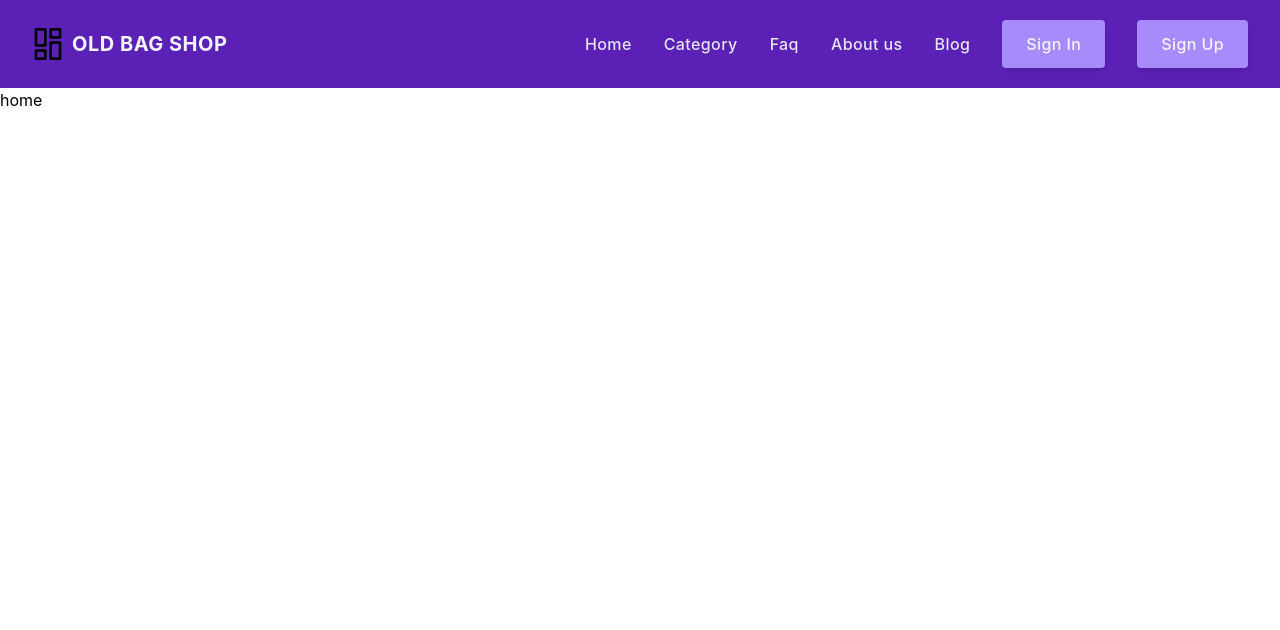
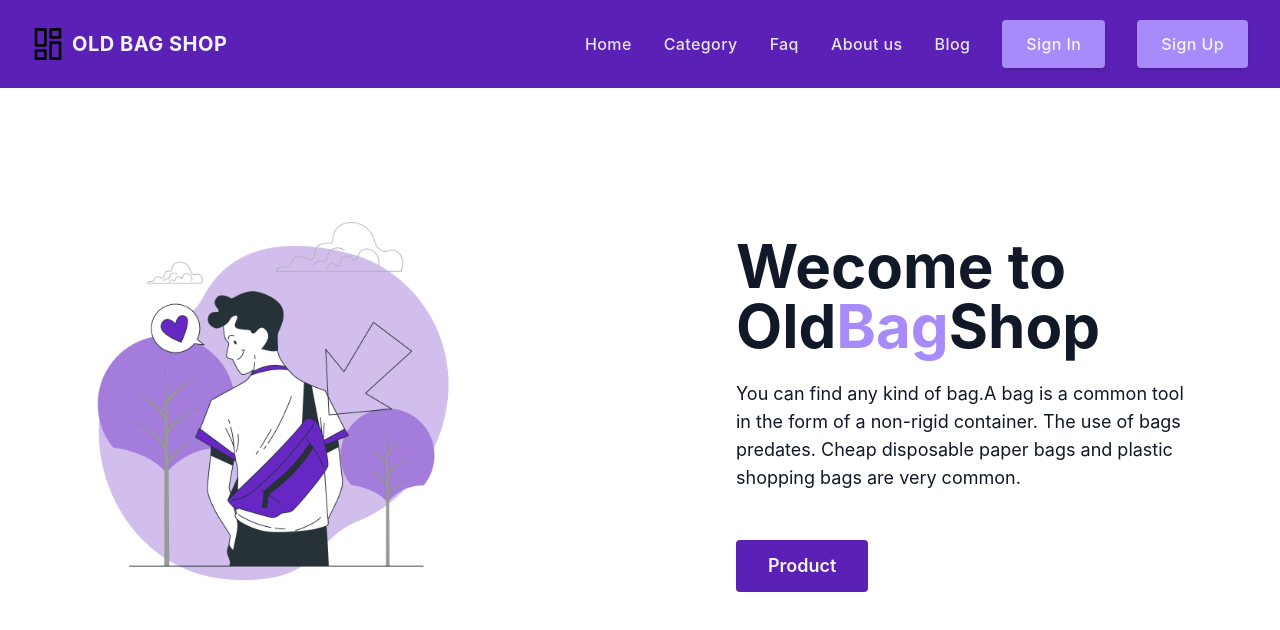
Before and after one commit to smtariqulislam/resale-bags-client, a React (Create React App) app: page / in a window 1280 px wide. Shown: the top 630 px of the page. Built offline with nearby package versions, Linux system fonts and the light colour scheme; no server answers.

Commit message:
home page half implement

```diff
--- /dev/null
+++ b/src/Dashboard/Dashboard.js
@@ -0,0 +1,12 @@
+import React from 'react';
+
+const Dashboard = () => {
+    return (
+      <div>
+       comming soon...
+
+      </div>
+    );
+};
+
+export default Dashboard;
--- /dev/null
+++ b/src/Layout/DashboardLayout.js
@@ -0,0 +1,15 @@
+import React from 'react';
+import { Outlet } from 'react-router-dom';
+import Header from '../Pages/Header/Header';
+
+const DashboardLayout = () => {
+    return (
+        <div>
+            <Header></Header>
+            <Outlet></Outlet>
+
+        </div>
+    );
+};
+
+export default DashboardLayout;
--- /dev/null
+++ b/src/Pages/Catorgory.js
@@ -0,0 +1,24 @@
+import React, { useEffect, useState } from 'react';
+
+
+const Catorgory = () => {
+    const [catorgory,setCatorgory] =useState([])
+
+    useEffect(()=>{
+        fetch('data.json').then(res=>res.json()).then(data=>{
+            console.log(data);
+            setCatorgory(data);
+        })
+    },[])
+
+
+    return (
+        <div>
+
+            <h1> data= {catorgory.length}</h1>
+
+        </div>
+    );
+};
+
+export default Catorgory;
--- a/src/Pages/Header/Header.js
+++ b/src/Pages/Header/Header.js
@@ -19,7 +19,10 @@ const Header = () => {
 
     return (
       <div>
-        <div className="px-4 py-5 bg-violet-800 md:max-w-full  md:px-24 lg:px-8">
+        <div
+
+          className="px-4 py-5 bg-violet-800 mx-auto sm:max-w-xl md:max-w-full lg:max-w-screen-xl md:px-24 lg:px-8 mb-2"
+        >
           <div className="relative flex items-center justify-between">
             <Link
               to="/"
@@ -111,14 +114,12 @@ const Header = () => {
                     </Link>
                   </li>
                   <li>
-
                     <button
                       onClick={handlelogout}
                       classes="inline-flex items-center justify-center bg-black h-12 px-6 font-medium tracking-wide text-gray-100 hover:text-purple-400 transition duration-200 rounded shadow-md bg-deep-purple-accent-400 hover:bg-deep-purple-accent-700 focus:shadow-outline focus:outline-none"
                     >
                       Sign Out
                     </button>
-
                   </li>
                 </>
               ) : (
@@ -278,14 +279,12 @@ const Header = () => {
                               </Link>
                             </li>
                             <li>
-
                               <button
                                 onClick={handlelogout}
                                 classes="inline-flex items-center justify-center bg-black h-12 px-6 font-medium tracking-wide text-gray-100 hover:text-purple-400 transition duration-200 rounded shadow-md bg-deep-purple-accent-400 hover:bg-deep-purple-accent-700 focus:shadow-outline focus:outline-none"
                               >
                                 Sign Out
                               </button>
-
                             </li>
                           </>
                         ) : (
--- a/src/Pages/Home/Home.js
+++ b/src/Pages/Home/Home.js
@@ -1,10 +1,45 @@
 import React from 'react';
+import { Link } from 'react-router-dom';
+
+import logo from '../../assets/Waist bag-bro.png'
 
 const Home = () => {
     return (
-        <div>
-            home
-        </div>
+      <div className="px-4 py-5 bg-white mx-auto sm:max-w-xl md:max-w-full lg:max-w-screen-xl md:px-24 lg:px-8">
+        <section className="text-gray-900">
+          <div className="container flex flex-col justify-center p-6 mx-auto sm:py-12 lg:py-24 lg:flex-row lg:justify-between">
+            <div className="flex items-center justify-center p-6 mt-8 lg:mt-0 h-72 sm:h-80 lg:h-96 xl:h-112 2xl:h-128">
+              <img
+                src={logo}
+                alt=""
+                className="object-contain h-72 sm:h-80 lg:h-96 xl:h-112 2xl:h-128"
+              />
+            </div>
+            <div className="flex flex-col justify-center p-6 text-center rounded-sm lg:max-w-md xl:max-w-lg lg:text-left">
+              <h1 className="text-5xl font-bold leading-none sm:text-6xl">
+                Wecome to Old
+                <span className="text-violet-400">Bag</span>Shop
+              </h1>
+              <p className="mt-6 mb-8 text-lg sm:mb-12">
+                You can find any kind of bag.
+                <br className="hidden md:inline lg:hidden" />
+                A bag is a common
+                tool in the form of a non-rigid container. The use of bags
+                predates. Cheap disposable paper bags and plastic shopping
+                bags are very common.
+              </p>
+              <div className="flex flex-col space-y-4 sm:items-center sm:justify-center sm:flex-row sm:space-y-0 sm:space-x-4 lg:justify-start">
+                <Link
+                  to="/catorgory"
+                  className="px-8 py-3 text-lg font-semibold rounded bg-violet-800 text-gray-100"
+                >
+                  Product
+                </Link>
+              </div>
+            </div>
+          </div>
+        </section>
+      </div>
     );
 };
 
--- a/src/Router/Router.js
+++ b/src/Router/Router.js
@@ -5,6 +5,8 @@ import Blog from "../Pages/Blog";
 import Home from "../Pages/Home/Home";
 import Register from "../Pages/Register/Register";
 import Login from "../Pages/Login/Login"
+import Catorgory from "../Pages/Catorgory";
+import Dashboard from "../Dashboard/Dashboard";
 
 export const router = createBrowserRouter([
   {
@@ -32,6 +34,23 @@ export const router = createBrowserRouter([
         path: "/register",
         element: <Register></Register>,
       },
+      {
+        path: "/catorgory",
+        element: <Catorgory></Catorgory>,
+      },
+    ],
+  },
+
+  {
+    path: "/dashboard",
+    element: (
+
+       <Dashboard></Dashboard>
+
+    ),
+    children: [
+
+
     ],
   },
 ]);
--- /dev/null
+++ b/src/components/Spinner.js
@@ -0,0 +1,13 @@
+import React from "react";
+
+const Spinner = () => {
+  return (
+    <div className="flex justify-center items-center h-full">
+      <p className="text-7xl font-thin">L</p>
+      <div className="w-10 h-10 border-8 border-dashed rounded-full animate-spin mt-5 border-green-400"></div>
+      <p className="text-7xl font-thin">ading....</p>
+    </div>
+  );
+};
+
+export default Spinner;
```
Also changed, not shown: public/data.json (+18 -7 lines), src/assets/Waist bag-bro.png (added), 1 other file (tests, documents, lock files or other folders). Lines whose indentation alone changed are shown as unchanged.
